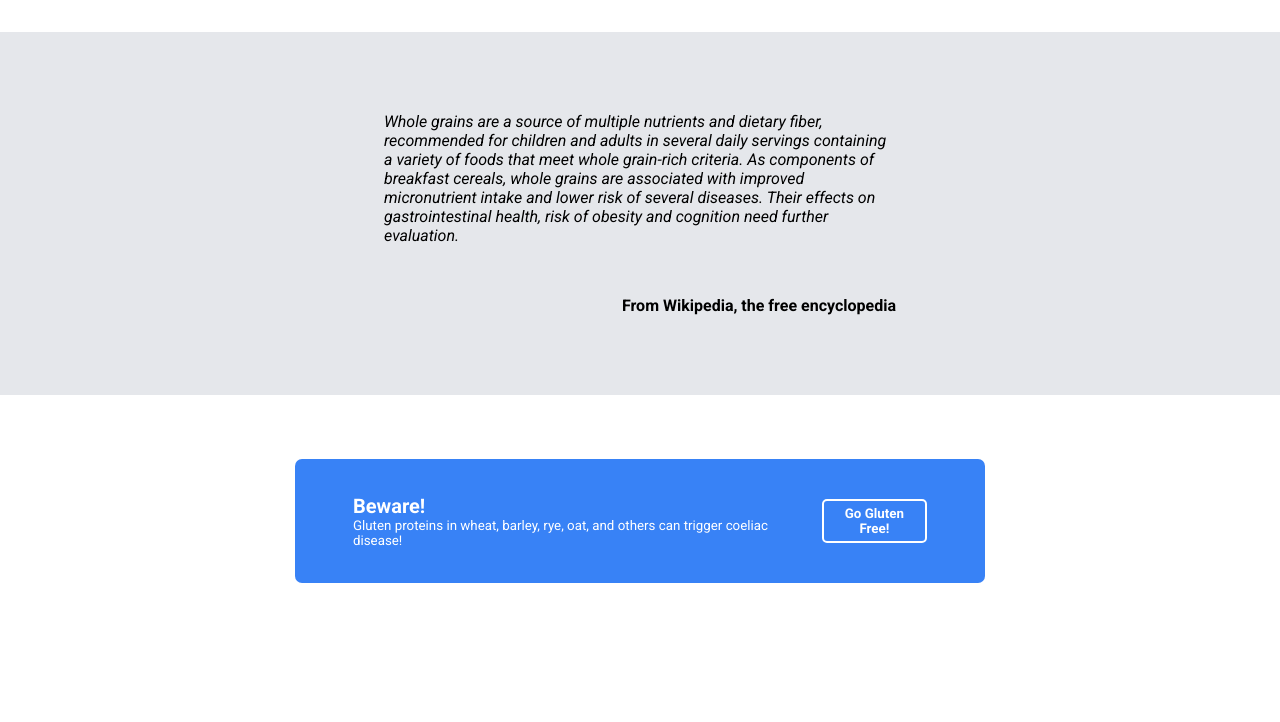
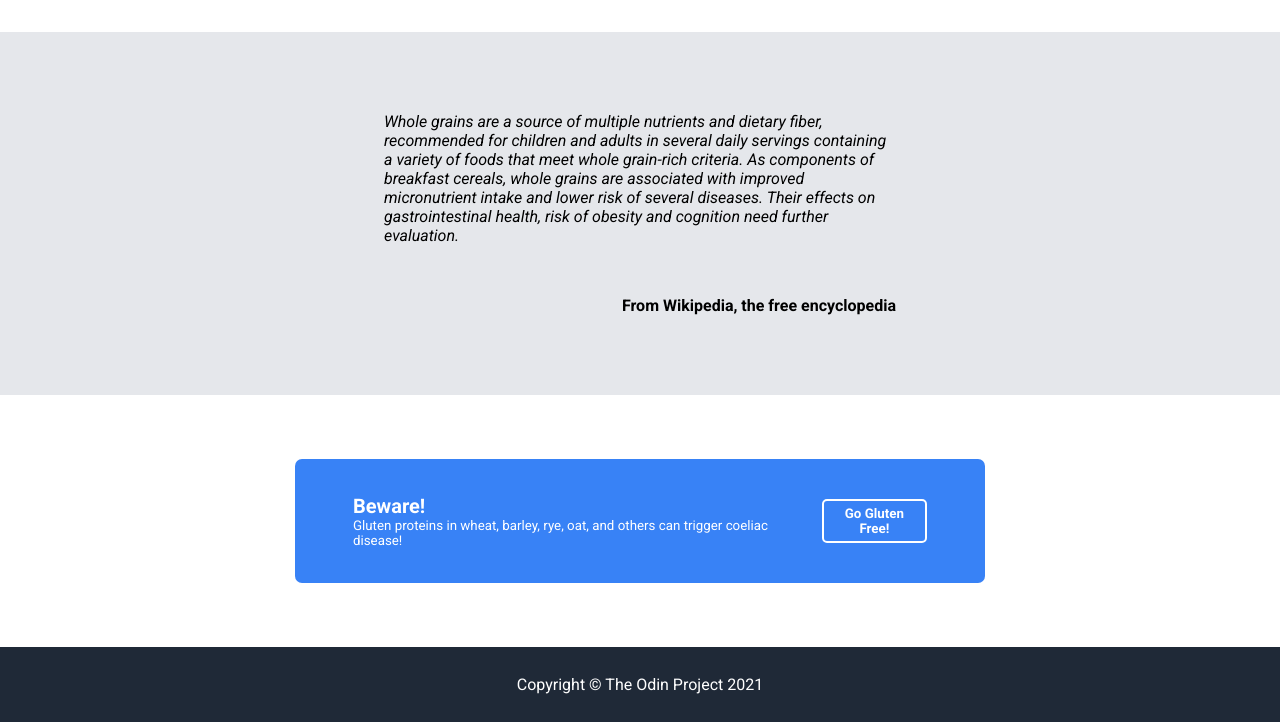
Before and after one commit to tiagoalexandresilva7/landing-page, a plain HTML site: page index.html in a window 1280 px wide. Shown: the part 659-1381 px from the top of the page. Before the commit the page ends 1306 px from the top, so only its background shows below. Drawn offline with Linux system fonts and the light colour scheme.

Commit message:
add footer section

```diff
--- a/index.html
+++ b/index.html
@@ -64,7 +64,8 @@
                         <button class="action-button">Go Gluten Free!</button>
                     </div>
                 </div>
+            </div>
         </content>
-        <footer></footer>
+        <footer>Copyright © The Odin Project 2021</footer>
     </body>
 </html>
--- a/styles.css
+++ b/styles.css
@@ -170,3 +170,12 @@ button.action-button{
 div.button{
     margin-left: 1%;
 }
+
+footer{
+    height: 75px;
+    display: flex;
+    justify-content: center;
+    align-items: center;
+    background-color: #1F2937;
+    color: white;
+}
```
